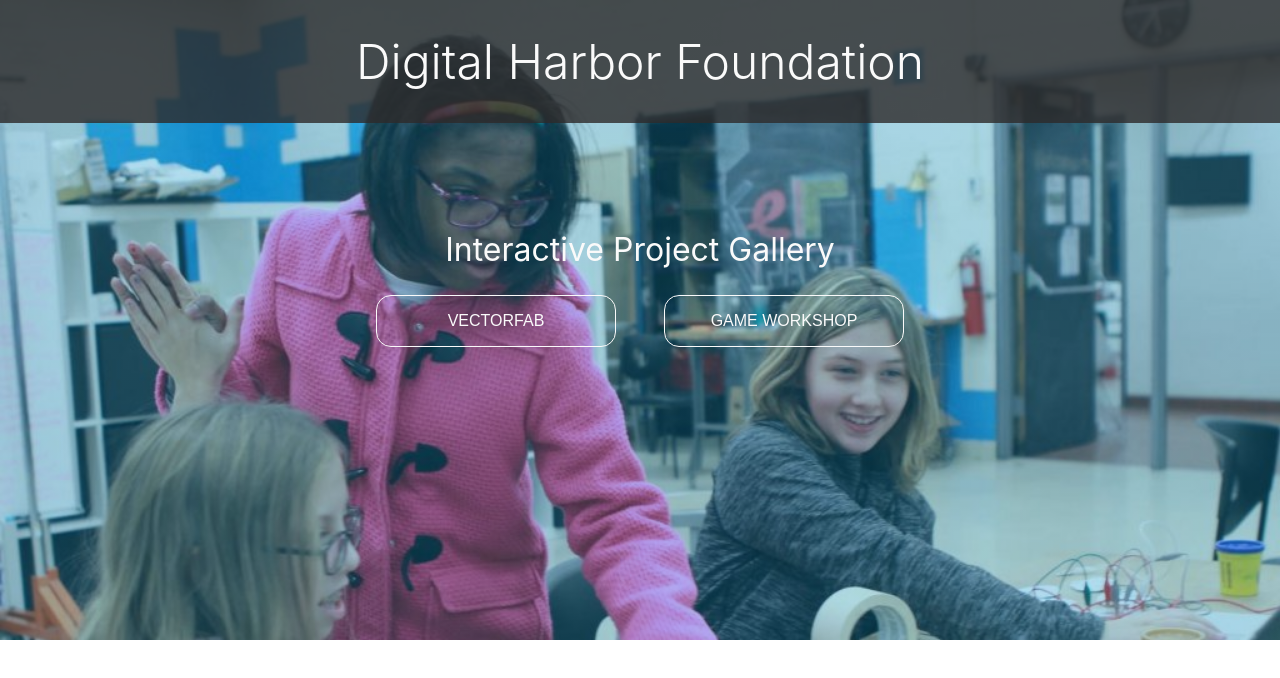
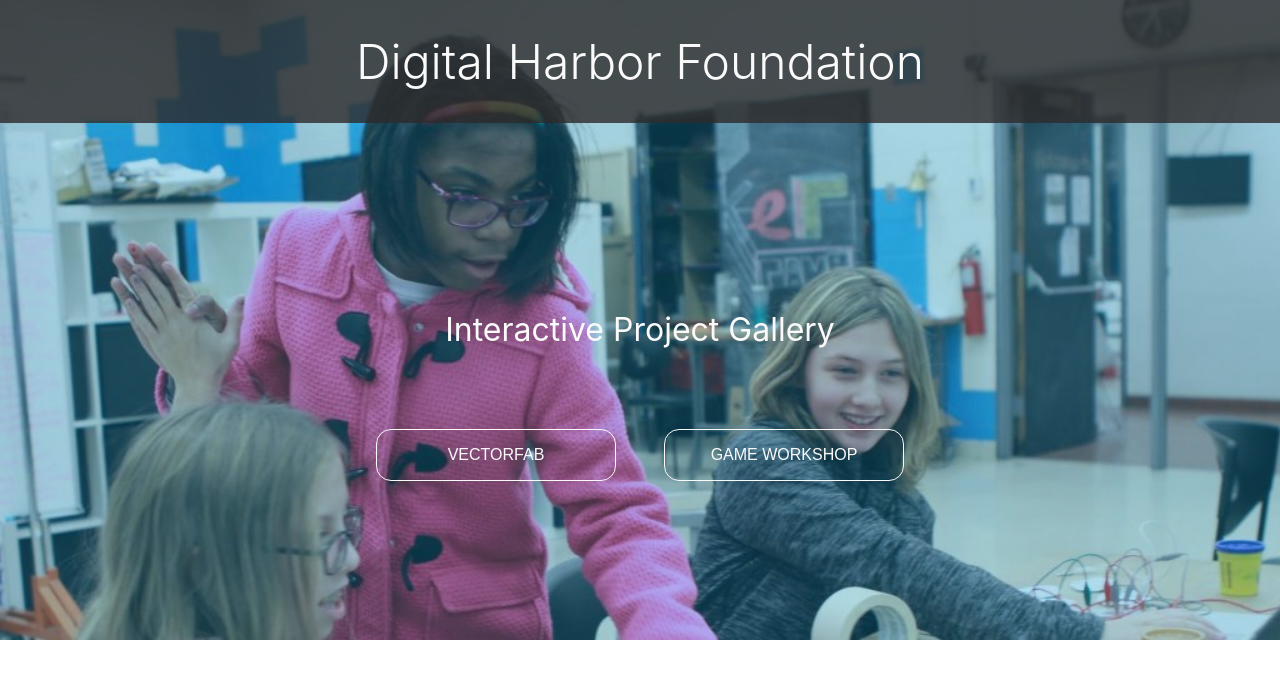
Before and after one commit to DigitalHarborFoundation/interactive-gallery-prototype, a React (Create React App) app: page / in a window 1280 px wide. Shown: the top 678 px of the page. Built offline with nearby package versions, Linux system fonts and the light colour scheme.

Commit message:
adjusted CTA wrapper positions in the Header component

```diff
--- a/src/components/Header.js
+++ b/src/components/Header.js
@@ -24,7 +24,7 @@ const HeaderWrapper = styled.div`
   align-items: center;
   min-height: 80vh;
   min-width: 100vw;
-  width: 100%1;
+  width: 100%;
   height: 100%;
   background: linear-gradient(rgba(0, 145, 201, 0.3), rgba(0, 145, 201, 0.3)),
     url(${heroImg});
@@ -52,13 +52,14 @@ const CTAContainer = styled.div`
   flex-direction: column;
   justify-content: center;
   align-items: center;
-  margin-top: 8rem;
+  margin-top: 20vh;
 `;
 
 const ProjectTitle = styled.h2`
   font-size: 3.2rem;
   font-weight: normal;
   color: #fafafa;
+  margin-bottom: 10vh;
 `;
 
 const ButtonContainer = styled.div`
```
